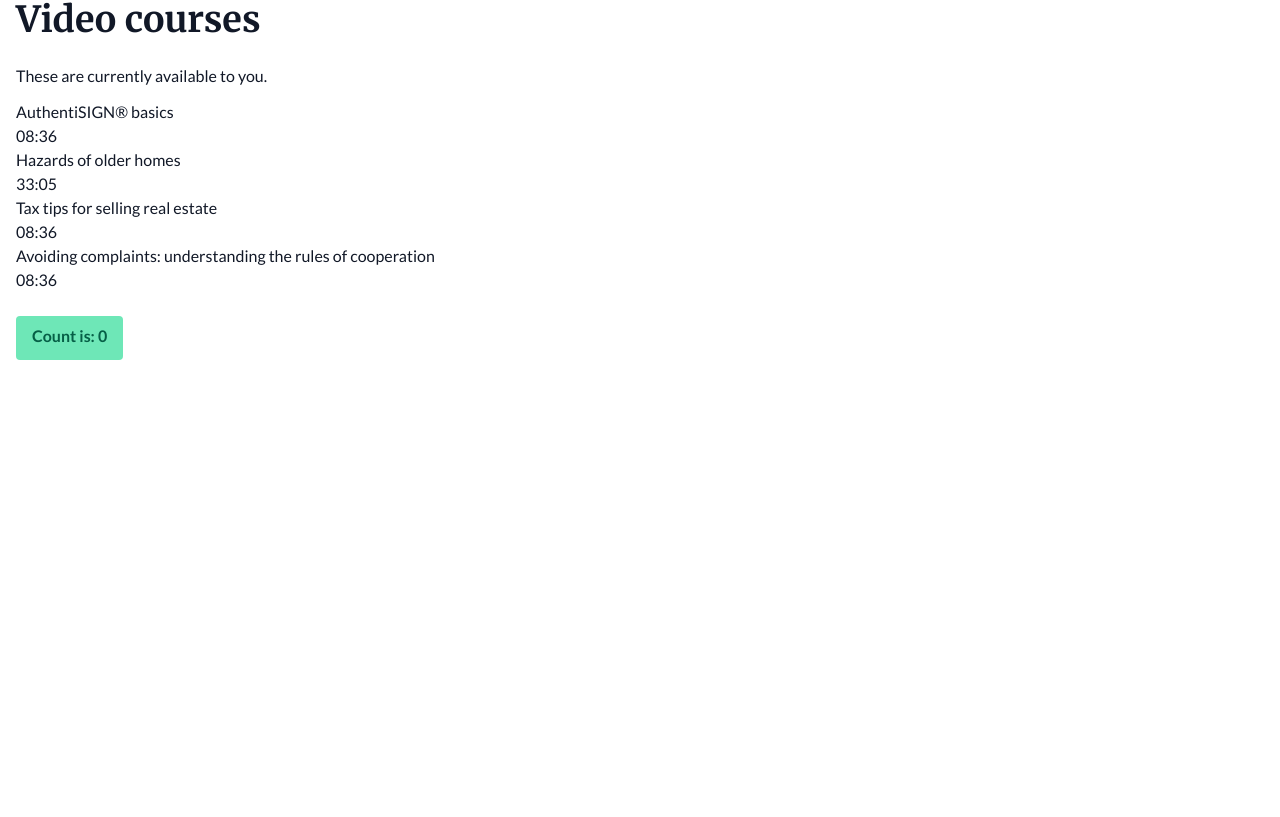
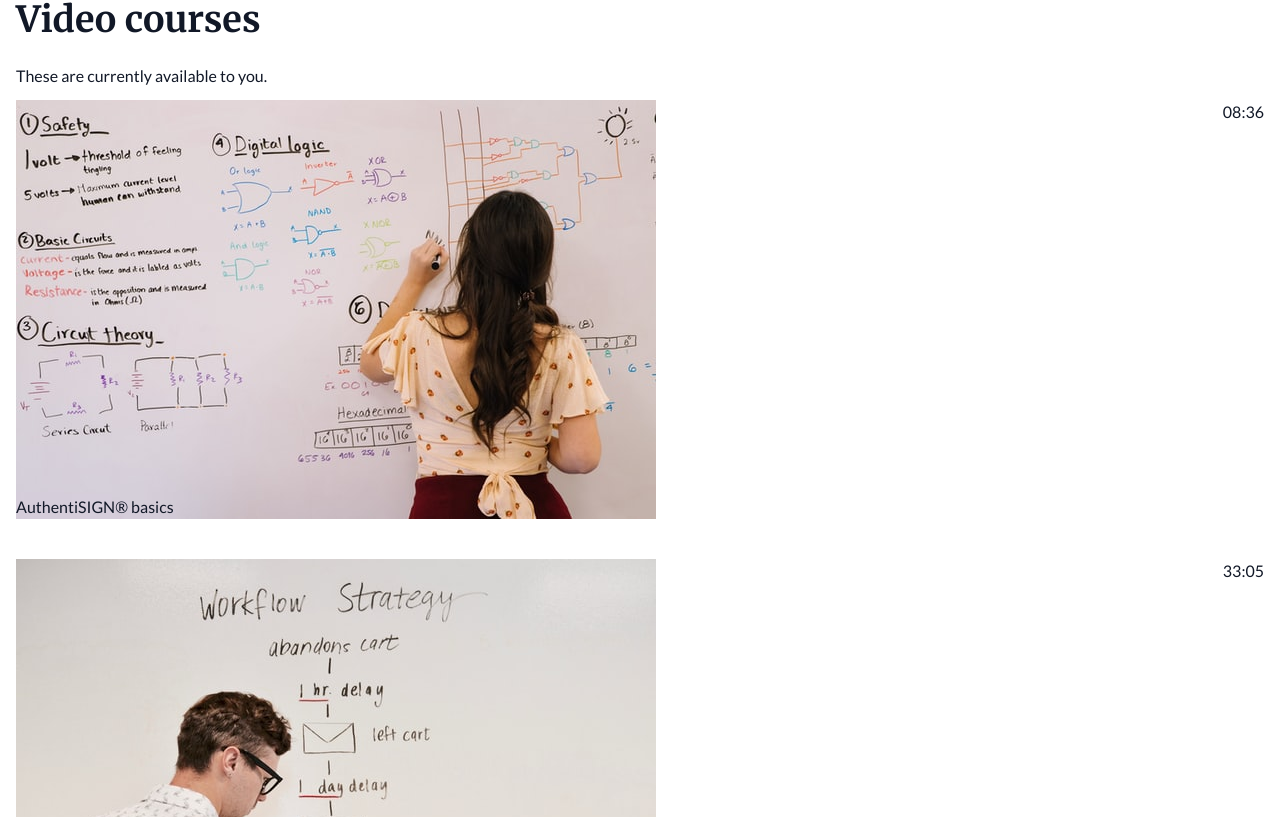
Before and after one commit to RichWK/video-watching, a Vue app: page / in a window 1280 px wide. Shown: the part 163-980 px from the top of the page. Before the commit the page ends 800 px from the top, so only its background shows below. Built offline with nearby package versions, Linux system fonts and the light colour scheme; the HTML template or start-up script is replaced by a standard one.

Commit message:
Pulling images from data into <VideoPanel>

```diff
--- a/src/assets/videos.json
+++ b/src/assets/videos.json
@@ -2,21 +2,21 @@
     {
         "name": "AuthentiSIGN® basics",
         "duration": "08:36",
-        "image": "authentisign.jpg"
+        "imageName": "authentisign.jpg"
     },
     {
         "name": "Hazards of older homes",
         "duration": "33:05",
-        "image": "hazards.jpg"
+        "imageName": "hazards.jpg"
     },
     {
         "name": "Tax tips for selling real estate",
         "duration": "08:36",
-        "image": "tax-tips.jpg"
+        "imageName": "tax-tips.jpg"
     },
     {
         "name": "Avoiding complaints: understanding the rules of cooperation",
         "duration": "08:36",
-        "image": "avoiding-complaints.jpg"
+        "imageName": "avoiding-complaints.jpg"
     }
 ]
--- a/src/components/VideoPanel.vue
+++ b/src/components/VideoPanel.vue
@@ -1,8 +1,12 @@
 <template>
 
-  <div>
-    <h2>{{ name }}</h2>
-    <h6>{{ duration }}</h6>
+  <div class="relative mb-10">
+    <img
+      alt="Still frame from the video"
+      :src="imagePath"
+    />
+    <h2 class="absolute z-10 bottom-0 select-none">{{ name }}</h2>
+    <h6 class="absolute z-10 top-0 right-0 select-none">{{ duration }}</h6>
   </div>
 
 </template>
@@ -13,15 +17,24 @@ import { defineComponent } from 'vue'
 
 export default defineComponent({
   name: 'VideoPanel',
+  computed: {
+    imagePath(): string {
+      return '../src/assets/' + this.imageName;
+    }
+  },
   props: {
+    duration: {
+      type: String,
+      required: true
+    },
+    imageName: {
+      type: String,
+      required: true
+    },
     name: {
       type: String,
       required: true
     },
-    duration: {
-      type: String,
-      required: true
-    }
   }
 })
 
--- a/src/types.ts
+++ b/src/types.ts
@@ -8,5 +8,5 @@ export type VideosType = VideoType[]
 export interface VideoType {
     name: string
     duration: string
-    image: string
+    imageName: string
 }
--- a/src/views/Home.vue
+++ b/src/views/Home.vue
@@ -5,6 +5,7 @@
   <VideoPanel
     v-for="video in videos"
     :duration="video.duration"
+    :imageName="video.imageName"
     :name="video.name"
   />
   <button
```
